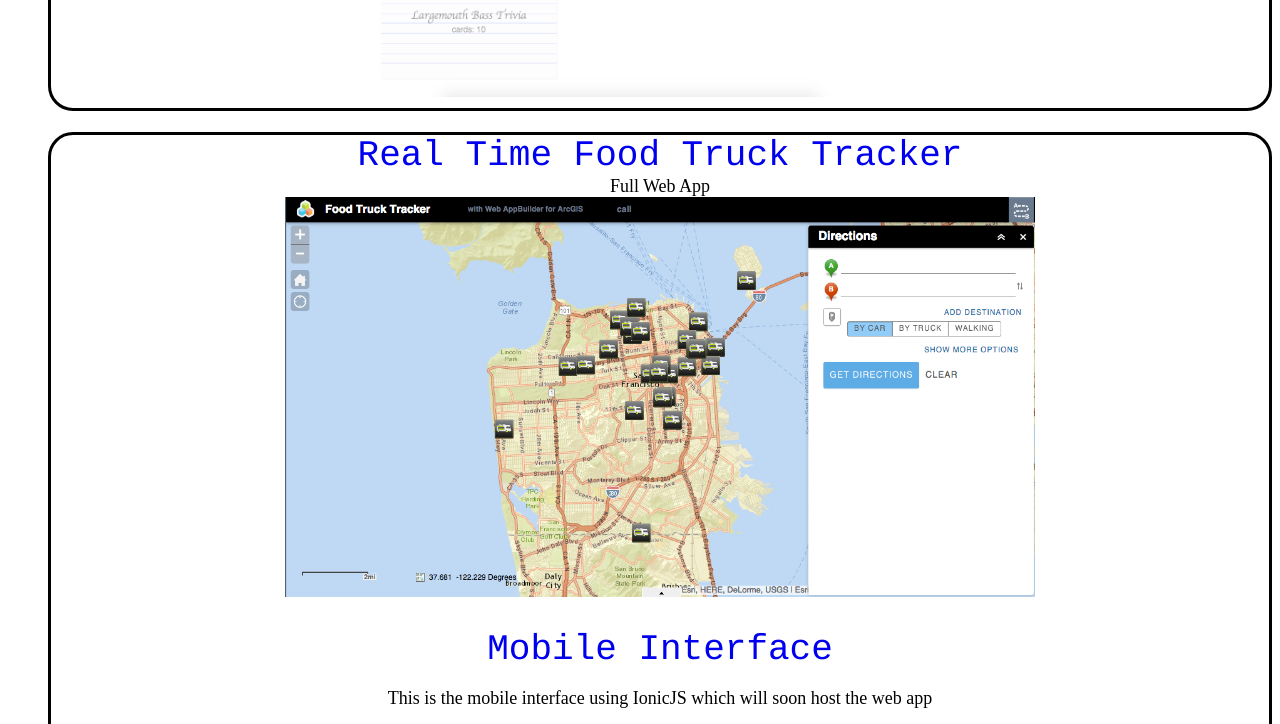
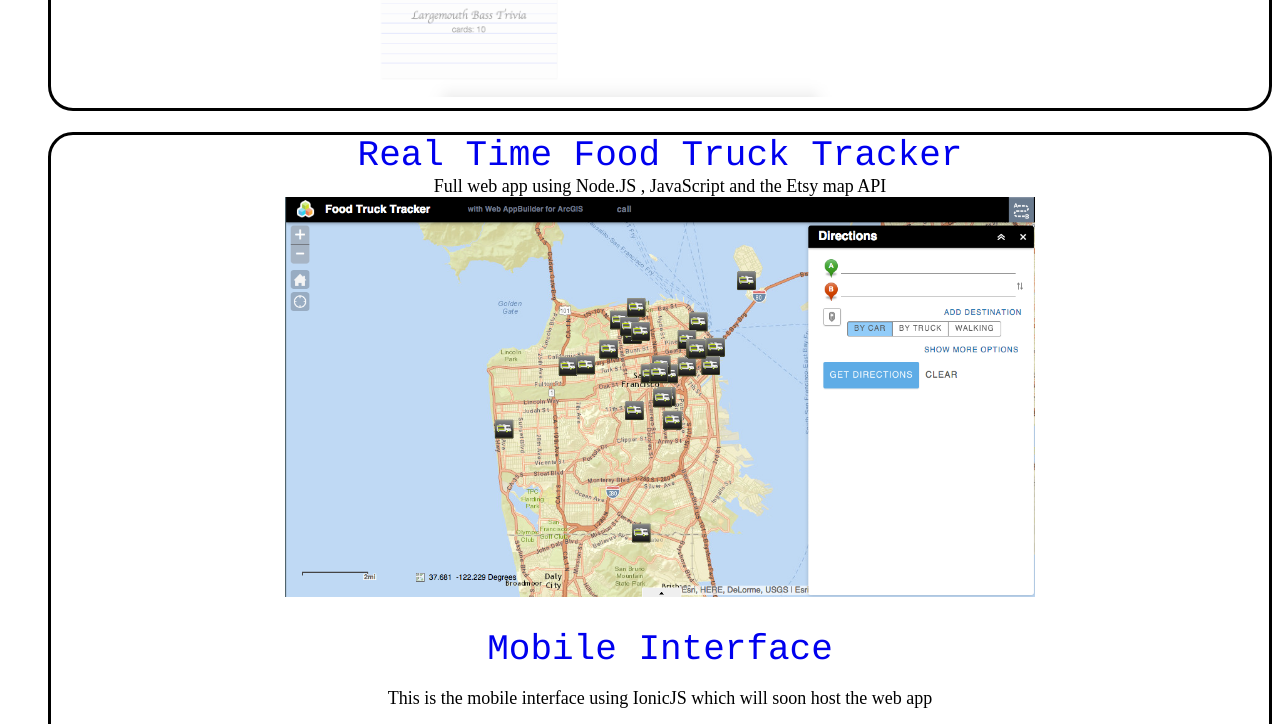
Before and after one commit to nickperez1285/nickperez1285.github.io, a plain HTML site: page blog-posts/Links.html in a window 1280 px wide. Shown: the part 2320-3044 px from the top of the page. Drawn offline with Linux system fonts and the light colour scheme.

Commit message:
added map explanation

```diff
--- a/blog-posts/Links.html
+++ b/blog-posts/Links.html
@@ -57,7 +57,7 @@
 				</li><br>
 
 				<li><a href="http://cruzc0ntr0l85.maps.arcgis.com/apps/webappviewer/index.html?id=5231c3118ed54e91a2cc4d38350e2623">Real Time Food Truck Tracker</a><br>
-					Full Web App<br>
+					Full web app using Node.JS , JavaScript and the Etsy map API<br>
 					<a href="http://cruzc0ntr0l85.maps.arcgis.com/apps/webappviewer/index.html?id=5231c3118ed54e91a2cc4d38350e2623"><img src="http://nickperez1285.github.io/website-files/trucks.png" width="750" height="400"></a>
 					<br><br>
 
```
